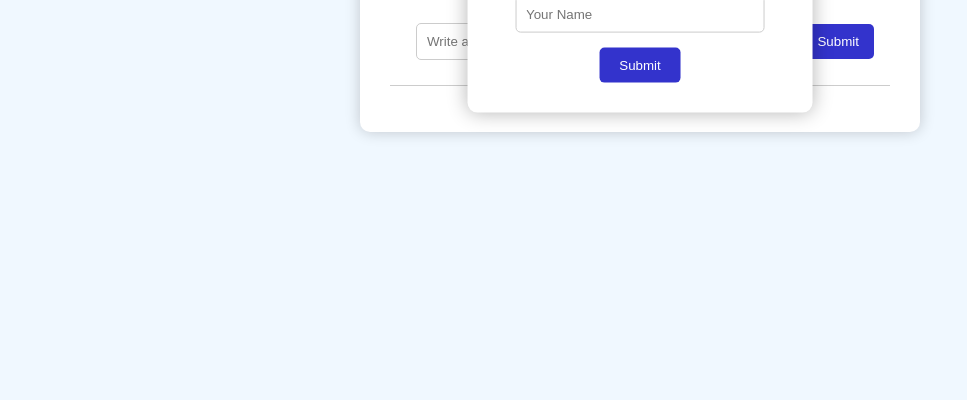
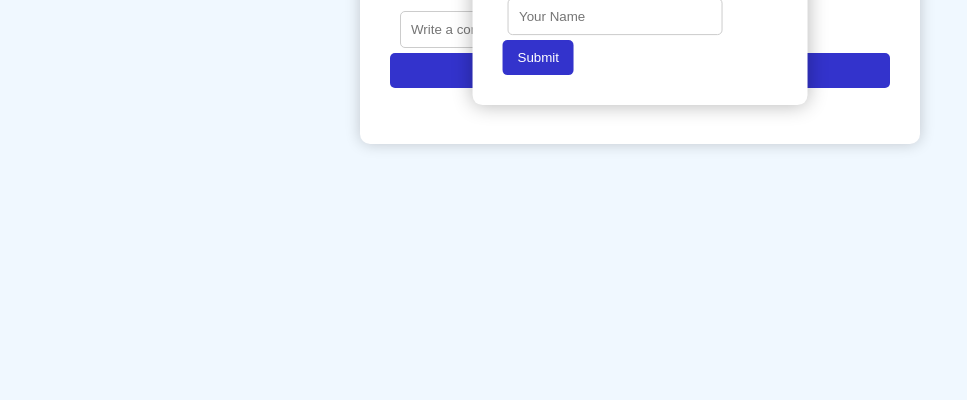
Before and after one commit to Rachitplayz94/hello-website, a plain HTML site: page index.html in a window 1280 px wide. Shown: the part 400-800 px from the top of the page, without its empty margins (0-967 px from the left). Drawn offline with Linux system fonts and the light colour scheme; no server answers.

Commit message:
Update style.css

```diff
--- a/style.css
+++ b/style.css
@@ -36,6 +36,8 @@ h1 {
 
 .comment-section {
     margin-top: 20px;
+    display: flex;
+    flex-direction: column; /* input + comments below */
 }
 
 input[type="text"] {
@@ -62,10 +64,9 @@ button:hover {
 ul {
     list-style: none;
     padding: 0;
-    margin-top: 20px;
+    margin-top: 10px;
     max-height: 250px;
     overflow-y: auto;
-    border-top: 1px solid #ccc;
 }
 
 li {
@@ -90,28 +91,3 @@ li {
     padding: 30px;
     border-radius: 10px;
     box-shadow: 0 0 20px rgba(0,0,0,0.3);
-    text-align: center;
-    z-index: 1000;
-}
-
-#namePopup input {
-    padding: 10px;
-    width: 80%;
-    margin-top: 10px;
-    border-radius: 5px;
-    border: 1px solid #ccc;
-}
-
-#namePopup button {
-    margin-top: 10px;
-    padding: 10px 20px;
-    border: none;
-    background-color: #3333cc;
-    color: white;
-    border-radius: 5px;
-    cursor: pointer;
-}
-
-#namePopup button:hover {
-    background-color: #000099;
-}
```
